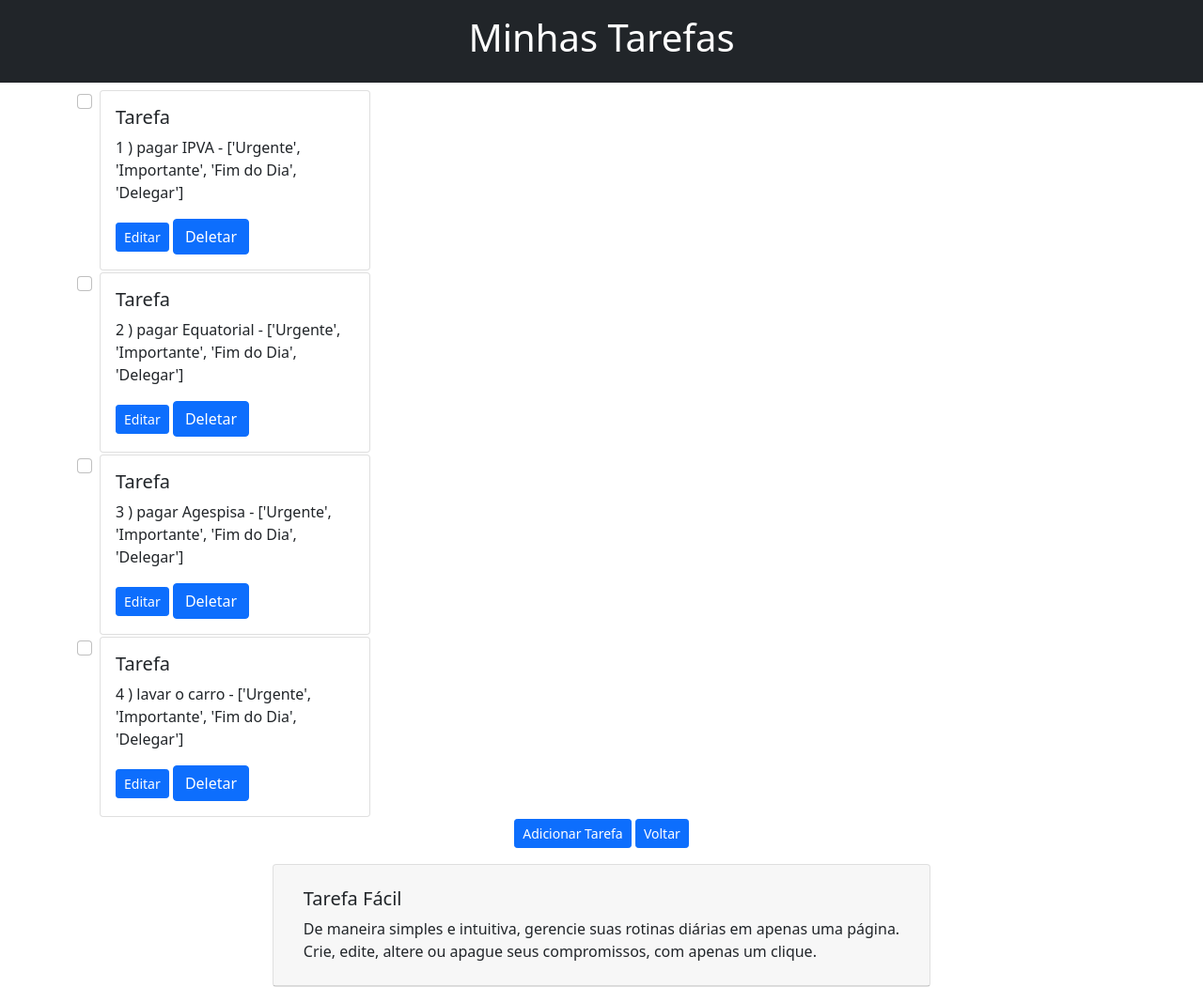
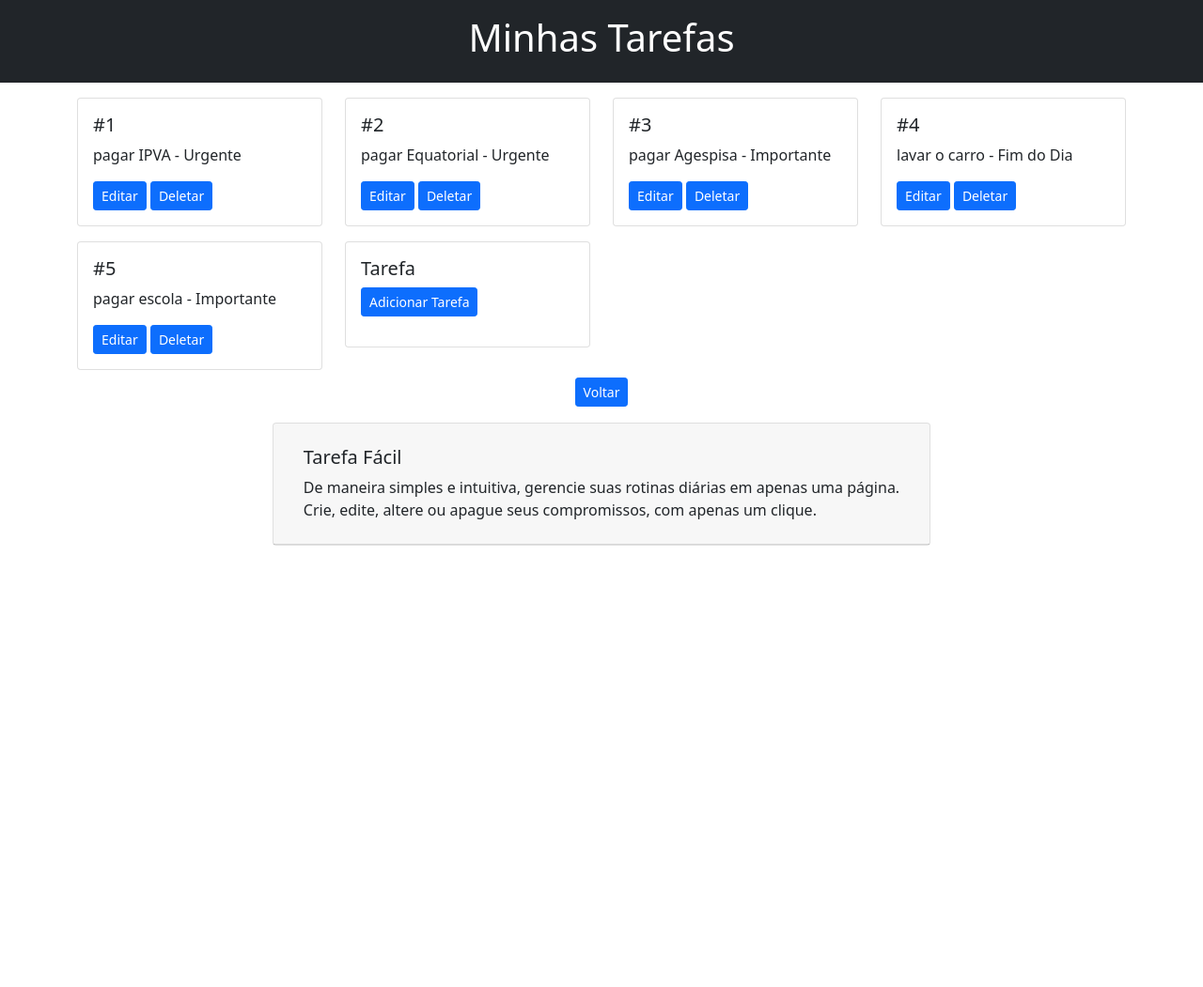
Before and after one commit to GetulioCastro/tarefa_facil, a Django app: page /tarefa/ in a window 1280 px wide. Shown: the whole page at 94% size. After the commit the page ends 581 px from the top, so only its background shows below. Run offline with Django 4.2, Linux system fonts and the light colour scheme.

Commit message:
Ajustes na exibição dos cards de tarefas

```diff
--- a/tarefa_facil/base/templates/base/tarefa_listar.html
+++ b/tarefa_facil/base/templates/base/tarefa_listar.html
@@ -21,33 +21,39 @@
         </div>
     </div>
     <div class="nav justify-content-center">
+        <div class="container">
+            <div class="row">
 
                 {% for tarefa in tarefas %}
-                    <div class="container">
-                        <div class="row">
-                            <div class="col-sm-3">
-                                <div class="form-check">
-                                    <input class="form-check-input" type="checkbox" value="" id="flexCheckDefault">
-                                    <div class="card" style="width: 18rem;">
-                                        <div class="card-body">
-                                            <h5 class="card-title">Tarefa</h5>
-                                            <p>{{ tarefa.id }} ) {{ tarefa.descricao }} - {{ tarefa.tipo }}</p>
-                                            <a href="{% url 'tarefa_editar' %}" class="btn btn-primary btn-sm">Editar</a>
-                                            <a href="{% url 'tarefa_deletar' %}" class="btn btn-primary btn-sn">Deletar</a>
-                                        </div>
-                                    </div>
-                                </div>
-                            </div>
+                <div class="col-sm-3 py-2">
+                    <div class="card">
+                        <div class="card-body">
+                            <h5 class="card-title">#{{ tarefa.id }}</h5>
+                            <p>{{ tarefa.descricao }} - {{ tarefa.tipo }}</p>
+                            <a href="{% url 'tarefa_editar' %}" class="btn btn-primary btn-sm">Editar</a>
+                            <a href="{% url 'tarefa_deletar' %}" class="btn btn-primary btn-sm">Deletar</a>
                         </div>
                     </div>
+                </div>
                 {% endfor %}
+
+                <div class="col-sm-3 py-2">
+                    <div class="card">
+                        <div class="card-body">
+                            <h5 class="card-title">Tarefa</h5>
+                            <p><a href="{% url 'tarefa_cadastrar' %}" class="btn btn-primary btn-sm">Adicionar Tarefa</a></p>
+                        </div>
+                    </div>
+                </div>
+
+            </div>
+        </div>
 
     </div>
 
 
     <div class="nav justify-content-center">
         <div class="position-absolute">
-            <a href="{% url 'tarefa_cadastrar' %}" class="btn btn-primary btn-sm">Adicionar Tarefa</a>
             <a href="{% url 'home' %}" class="btn btn-primary btn-sm">Voltar</a>
         </div>
     </div>
--- a/tarefa_facil/base/views.py
+++ b/tarefa_facil/base/views.py
@@ -8,11 +8,15 @@ def home(request):
 
 def tarefa_listar(request):
     context = {
+        "tipos": [
+            'Urgente', 'Importante', 'Fim do Dia', 'Delegar',
+        ],
         "tarefas": [
-            {"id": 1, "descricao": "pagar IPVA", "tipo": "['Urgente', 'Importante', 'Fim do Dia', 'Delegar']"},
-            {"id": 2, "descricao": "pagar Equatorial", "tipo": "['Urgente', 'Importante', 'Fim do Dia', 'Delegar']"},
-            {"id": 3, "descricao": "pagar Agespisa", "tipo": "['Urgente', 'Importante', 'Fim do Dia', 'Delegar']"},
-            {"id": 4, "descricao": "lavar o carro", "tipo": "['Urgente', 'Importante', 'Fim do Dia', 'Delegar']"},
+            {"id": 1, "descricao": "pagar IPVA", "tipo": "Urgente"},
+            {"id": 2, "descricao": "pagar Equatorial", "tipo": "Urgente"},
+            {"id": 3, "descricao": "pagar Agespisa", "tipo": "Importante"},
+            {"id": 4, "descricao": "lavar o carro", "tipo": "Fim do Dia"},
+            {"id": 5, "descricao": "pagar escola", "tipo": "Importante"},
         ]
     }
     return render(request, 'base/tarefa_listar.html', context)
```
